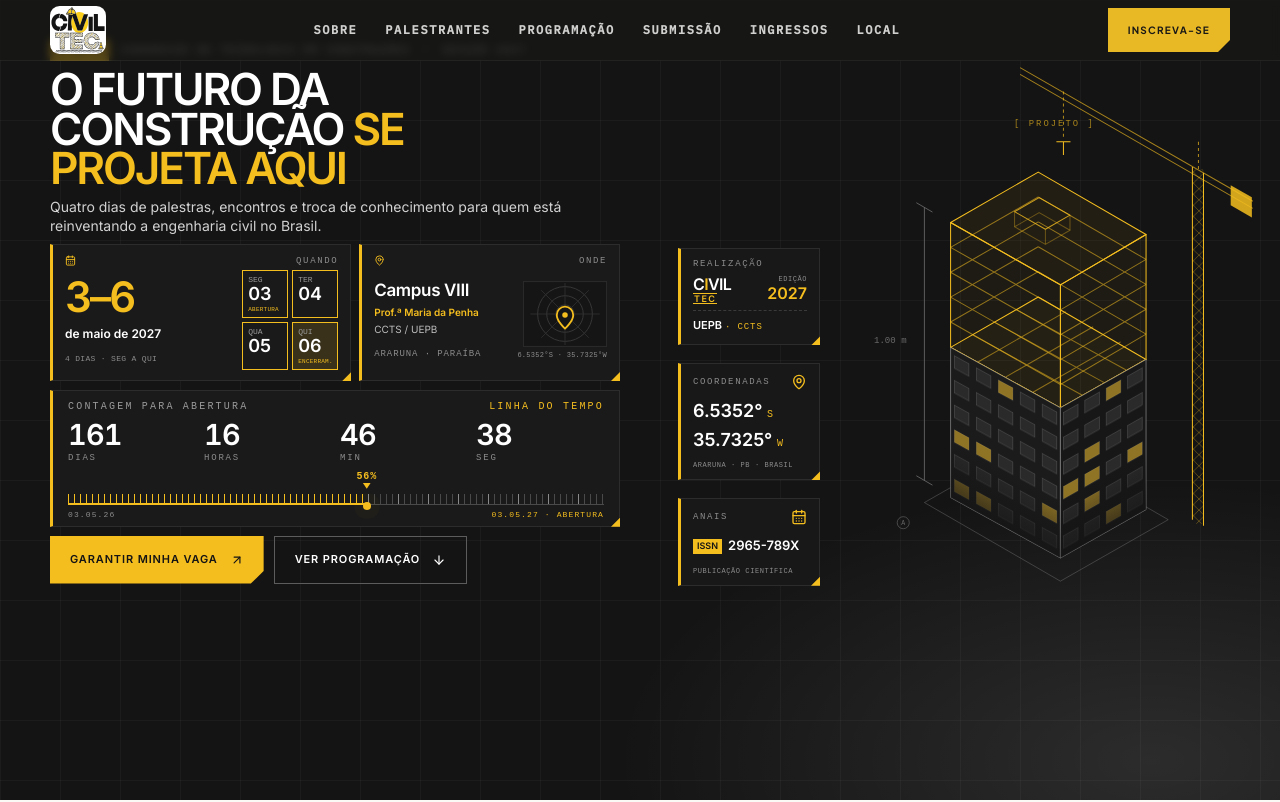
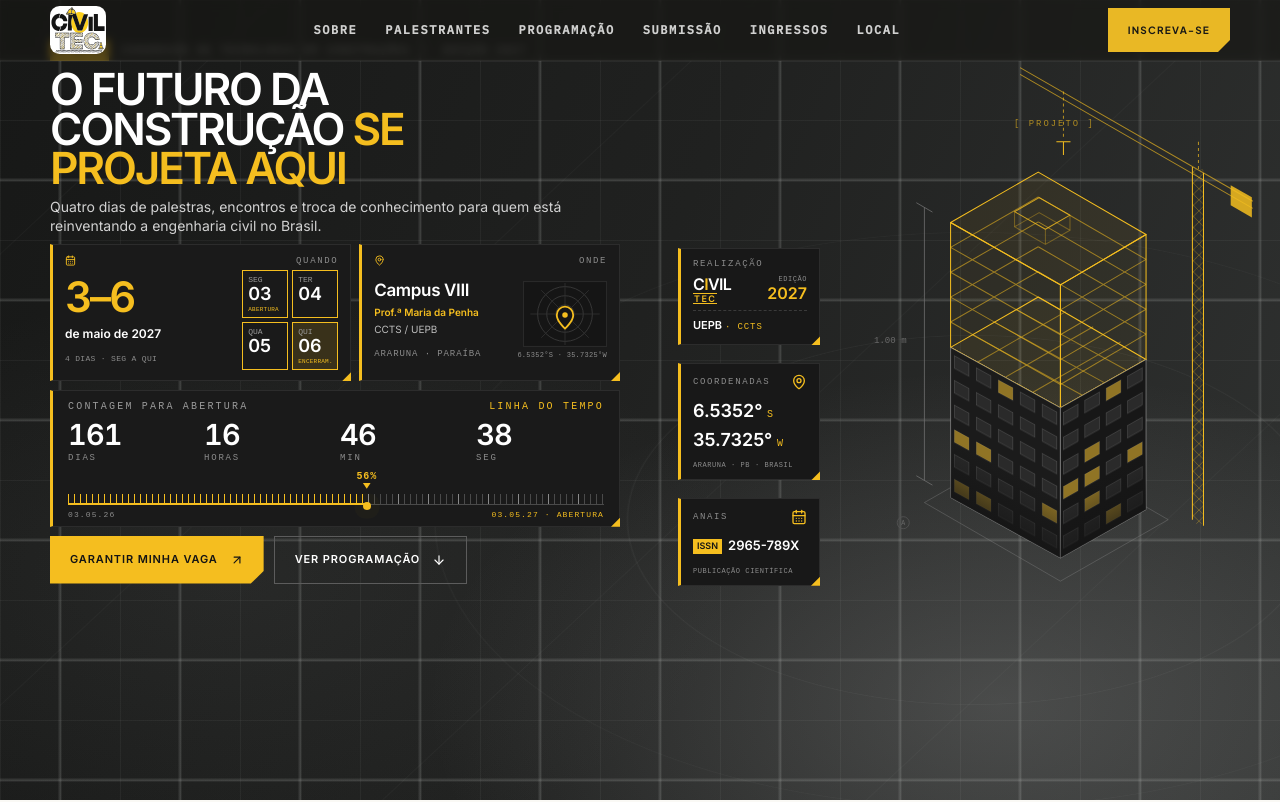
Before and after one commit to Dkalones/civil-tec, a React (Vite) app: page / in a window 1280 px wide. Shown: the top 802 px of the page. Built offline with nearby package versions, Linux system fonts and the light colour scheme.

Commit message:
Refina fundo da hero com degradê cinza e blueprint

```diff
--- a/src/index.css
+++ b/src/index.css
@@ -504,3 +504,44 @@
 @media (max-width: 700px) {
   .ct-hero-art .ct-side-details { left: 0 !important; gap: 12px !important; }
 }
+
+
+/* Fundo blueprint cinza-grafite inspirado na referência visual */
+.ct-hero {
+  background-color: #202120 !important;
+  background-image:
+    radial-gradient(ellipse 62% 58% at 78% 88%, rgba(190, 190, 190, .22), transparent 72%),
+    radial-gradient(ellipse 54% 48% at 18% 72%, rgba(115, 117, 116, .13), transparent 74%),
+    linear-gradient(112deg, #171817 0%, #202120 48%, #303231 100%) !important;
+  background-size: auto, auto, auto !important;
+  background-position: center, center, center !important;
+}
+.ct-hero::before {
+  content: "";
+  position: absolute;
+  inset: 0;
+  z-index: 0;
+  pointer-events: none;
+  opacity: .72;
+  background-image:
+    linear-gradient(rgba(225, 228, 225, .075) 1px, transparent 1px),
+    linear-gradient(90deg, rgba(225, 228, 225, .075) 1px, transparent 1px),
+    linear-gradient(90deg, transparent 48%, rgba(225, 228, 225, .17) 49.5%, rgba(225, 228, 225, .17) 50.5%, transparent 52%),
+    linear-gradient(transparent 48%, rgba(225, 228, 225, .17) 49.5%, rgba(225, 228, 225, .17) 50.5%, transparent 52%);
+  background-size: 60px 60px, 60px 60px, 120px 120px, 120px 120px;
+  background-position: 0 0, 0 0, 0 0, 0 0;
+}
+.ct-hero::after {
+  content: "";
+  position: absolute;
+  inset: 0;
+  z-index: 0;
+  pointer-events: none;
+  opacity: .62;
+  background-image:
+    repeating-linear-gradient(137deg, transparent 0 185px, rgba(220, 223, 220, .055) 186px, transparent 187px 330px),
+    radial-gradient(ellipse at 76% 65%, transparent 0 25%, rgba(220, 223, 220, .075) 25.08%, transparent 25.22%, transparent 39%, rgba(220, 223, 220, .055) 39.08%, transparent 39.22%);
+}
+.ct-hero-inner {
+  z-index: 1;
+}
```
